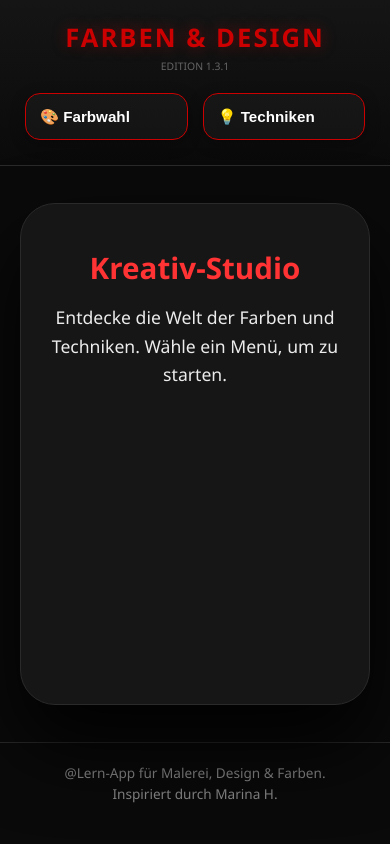
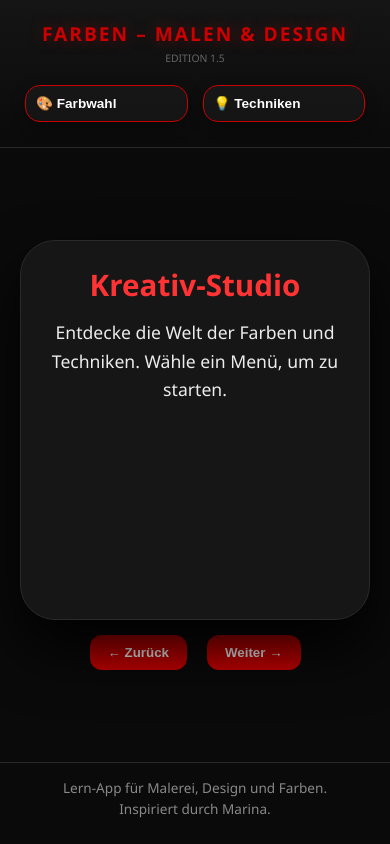
Before and after one commit to katharinaschuetz07-arch/Farben-und-Design, a plain HTML site: page index.html in a window 390 px wide. Drawn offline with Linux system fonts and the light colour scheme.

Commit message:
Update index.html

```diff
--- a/index.html
+++ b/index.html
@@ -3,7 +3,7 @@
 <head>
 <meta charset="UTF-8">
 <meta name="viewport" content="width=device-width, initial-scale=1.0">
-<title>Farben & Design – v1.3.1</title>
+<title>Farben – Malen & Design – v1.5</title>
 <style>
 :root {
     --bg-black: #0a0a0a;
@@ -16,15 +16,16 @@
     --glass: rgba(255, 255, 255, 0.03);
 }
 
+* { box-sizing: border-box; }
+
 body {
     font-family: 'Segoe UI', Roboto, Helvetica, sans-serif;
     background-color: var(--bg-black);
     color: var(--text-white);
     margin: 0;
+    min-height: 100vh;
     display: flex;
     flex-direction: column;
-    height: 100vh;
-    overflow: hidden;
 }
 
 header {
@@ -59,10 +60,12 @@ h1 {
     max-width: 600px;
     margin: 20px auto 5px;
     padding: 0 15px;
+    flex-wrap: wrap;
 }
 
 select {
     flex: 1;
+    min-width: 140px;
     background: var(--glass);
     color: var(--text-white);
     border: 1px solid var(--accent-red);
@@ -87,6 +90,7 @@ select:hover {
 main {
     flex: 1;
     display: flex;
+    flex-direction: column;
     align-items: center;
     justify-content: center;
     padding: 20px;
@@ -95,25 +99,29 @@ main {
 .info-card {
     width: 100%;
     max-width: 520px;
-    min-height: 420px;
+    min-height: 400px;
     background: var(--card-bg);
     border: 1px solid var(--border);
     border-radius: 35px;
-    padding: 40px 30px;
-    box-shadow: 0 40px 80px rgba(0,0,0,0.9);
+    padding: 35px 25px;
+    box-shadow: 0 30px 60px rgba(0,0,0,0.9);
     display: flex;
     flex-direction: column;
     justify-content: flex-start;
     align-items: center;
     text-align: center;
     backdrop-filter: blur(10px);
+    cursor: pointer;
+    transition: transform 0.2s;
 }
+
+.info-card:hover { transform: translateY(-2px); }
 
 #colorIndicator {
     width: 70px;
     height: 70px;
     border-radius: 50%;
-    margin-bottom: 25px;
+    margin-bottom: 20px;
     border: 4px solid rgba(255,255,255,0.05);
     display: none;
     box-shadow: 0 10px 30px rgba(0,0,0,0.5);
@@ -129,7 +137,7 @@ main {
     display: block;
     font-size: 1.85rem;
     color: var(--accent-red-bright);
-    margin-bottom: 12px;
+    margin-bottom: 10px;
     font-weight: 800;
 }
 
@@ -138,28 +146,64 @@ main {
     border: 1px solid var(--border);
     padding: 10px;
     border-radius: 10px;
-    margin: 15px 0;
+    margin: 12px 0;
     font-family: 'Courier New', monospace;
     font-size: 0.95rem;
     color: #ffaaaa;
 }
 
+.nav-buttons {
+    display: flex;
+    gap: 20px;
+    margin-top: 15px;
+}
+
+.nav-buttons button {
+    background: var(--accent-red);
+    color: var(--text-white);
+    border: none;
+    border-radius: 12px;
+    padding: 10px 18px;
+    font-weight: 700;
+    cursor: pointer;
+    transition: all 0.3s;
+}
+
+.nav-buttons button:hover {
+    background: var(--accent-red-bright);
+    transform: translateY(-2px);
+}
+
 footer {
     background: #0a0a0a;
     border-top: 1px solid var(--border);
-    padding: 20px 20px 40px;
+    padding: 15px 20px 25px;
     text-align: center;
     font-size: 0.85rem;
     color: var(--text-gray);
     line-height: 1.5;
+}
+
+/* RESPONSIVE */
+@media (max-width: 768px) {
+    h1 { font-size: 1.4rem; }
+    select { font-size: 0.9rem; padding: 12px; }
+    .info-card { padding: 25px 20px; }
+}
+
+@media (max-width: 414px) {
+    h1 { font-size: 1.2rem; }
+    select { font-size: 0.85rem; padding: 10px; min-width: 120px; }
+    .info-card { padding: 20px 15px; min-height: 380px; }
+    #colorIndicator { width: 60px; height: 60px; }
 }
 </style>
 </head>
 <body>
 
 <header>
-    <h1>Farben & Design</h1>
-    <span class="version-label">EDITION 1.3.1</span>
+    <h1>Farben – Malen & Design</h1>
+    <span class="version-label">EDITION 1.5</span>
     <div class="menu-row">
         <select id="colorMenu" onchange="handleSelect('color')">
             <option value="">🎨 Farbwahl</option>
@@ -195,21 +239,30 @@ footer {
 </header>
 
 <main>
-    <div class="info-card">
+    <div class="info-card" onclick="nextCard()">
         <div id="colorIndicator"></div>
         <div id="displayArea" class="info-content">
             <strong>Kreativ-Studio</strong>
             Entdecke die Welt der Farben und Techniken. Wähle ein Menü, um zu starten.
         </div>
     </div>
+    <div class="nav-buttons">
+        <button onclick="prevCard()">← Zurück</button>
+        <button onclick="nextCard()">Weiter →</button>
+    </div>
 </main>
 
 <footer>
-    @Lern-App für Malerei, Design & Farben.<br>
-    Inspiriert durch Marina H.
+    Lern-App für Malerei, Design und Farben.<br>
+    Inspiriert durch Marina.
 </footer>
 
 <script>
+const cardKeys = [
+  "rot","dunkelrot","orange","gelb","dunkelgelb","gruen","dunkelgruen","tuerkis","blau","dunkelblau",
+  "lila","rosa","braun","beige","grau","schwarz","aquarell","oel","acryl","pastell","harmonie","licht","untergrund"
+];
+
 const infoData = {
   rot: { hex: "#FF0000", rgb: "255,0,0", t: "Rot", c: "Energie und Leidenschaft. Mischung: Mit Blau zu Lila, mit Gelb zu Orange." },
   dunkelrot: { hex: "#8B0000", rgb: "139,0,0", t: "Dunkelrot", c: "Intensität und Wärme. Mischung: Mit Schwarz zu Bordeaux." },
@@ -236,43 +289,56 @@ const infoData = {
   untergrund: { t: "Untergrund", c: "Die Wahl von Papier oder Leinwand bestimmt die Struktur." }
 };
 
+let currentIndex = 0;
+
+function displayCard(index) {
+    const key = cardKeys[index];
+    const data = infoData[key];
+    const display = document.getElementById('displayArea');
+    const indicator = document.getElementById('colorIndicator');
+
+    if(data.hex){
+        indicator.style.display = "block";
+        indicator.style.backgroundColor = data.hex;
+        display.innerHTML = `<strong>${data.t}</strong><div class="tech-box">HEX: ${data.hex}<br>RGB: ${data.rgb}</div>${data.c}`;
+    } else {
+        indicator.style.display = "none";
+        display.innerHTML = `<strong>${data.t}</strong>${data.c}`;
+    }
+
+    speak(data.t + (data.hex ? ". Farbcode " + data.hex + ". " : ". ") + data.c);
+
+    document.getElementById('colorMenu').value = cardKeys[index].match(/rot|gelb|gruen|blau|lila|rosa|braun|beige|grau|schwarz|orange|tuerkis/) ? key : "";
+    document.getElementById('hintMenu').value = cardKeys[index].match(/aquarell|oel|acryl|pastell|harmonie|licht|untergrund/) ? key : "";
+}
+
 function speak(text) {
-    if (window.speechSynthesis) {
+    if(window.speechSynthesis){
         speechSynthesis.cancel();
         const msg = new SpeechSynthesisUtterance(text);
-        msg.lang = 'de-DE';
+        msg.lang='de-DE';
         speechSynthesis.speak(msg);
     }
 }
 
-function handleSelect(type) {
+function nextCard() {
+    currentIndex = (currentIndex + 1) % cardKeys.length;
+    displayCard(currentIndex);
+}
+
+function prevCard() {
+    currentIndex = (currentIndex - 1 + cardKeys.length) % cardKeys.length;
+    displayCard(currentIndex);
+}
+
+function handleSelect(type){
     const colorVal = document.getElementById('colorMenu').value;
     const hintVal = document.getElementById('hintMenu').value;
-    const key = (type === 'color') ? colorVal : hintVal;
+    let key = type==='color'?colorVal:hintVal;
+    if(!key) return;
 
-    if (!key) return;
-
-    const data = infoData[key];
-    const display = document.getElementById('displayArea');
-    const indicator = document.getElementById('colorIndicator');
-
-    if(type === 'color') document.getElementById('hintMenu').value = "";
-    else document.getElementById('colorMenu').value = "";
-
-    let content = `<strong>${data.t}</strong>`;
-
-    if (data.hex) {
-        content += `<div class="tech-box">HEX: ${data.hex} <br>RGB: ${data.rgb}</div>`;
-        indicator.style.display = "block";
-        indicator.style.backgroundColor = data.hex;
-        speak(data.t + ". Farbcode " + data.hex + ". " + data.c);
-    } else {
-        indicator.style.display = "none";
-        speak(data.t + ". " + data.c);
-    }
-
-    content += data.c;
-    display.innerHTML = content;
+    currentIndex = cardKeys.indexOf(key);
+    displayCard(currentIndex);
 }
 </script>
 
```
